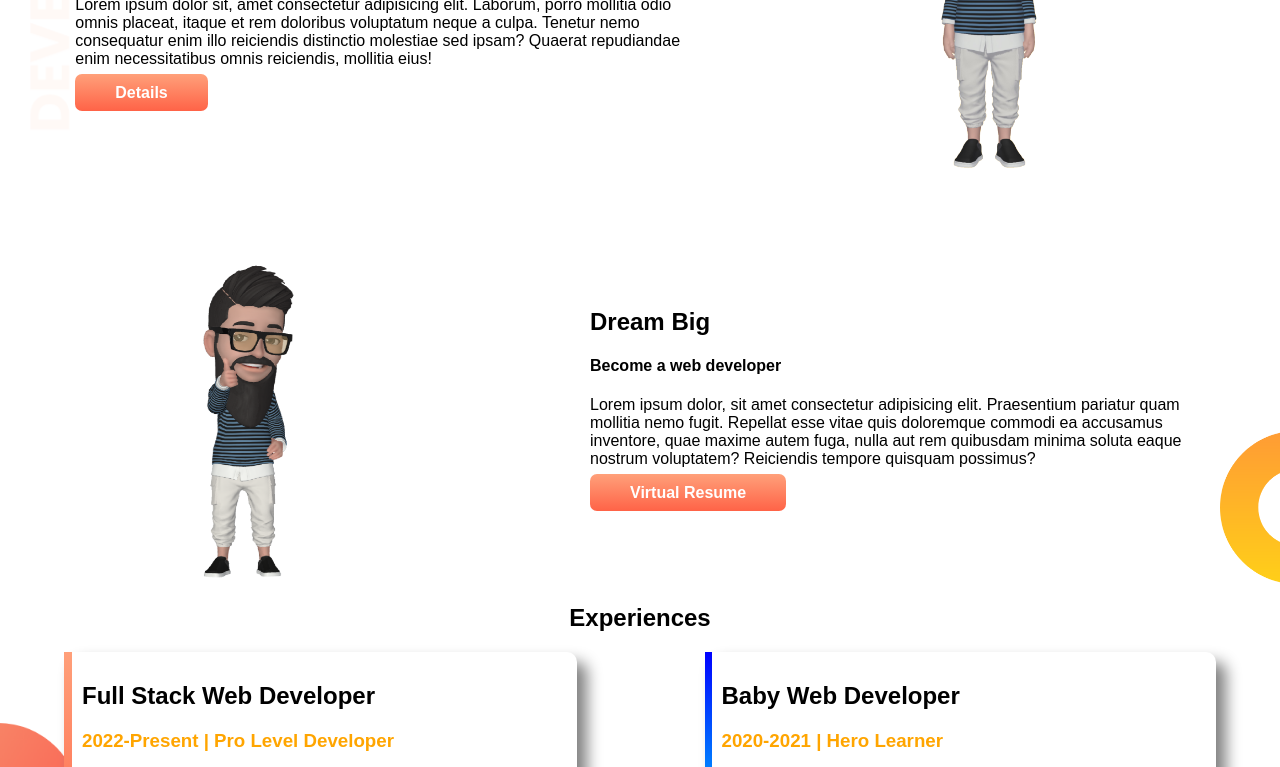
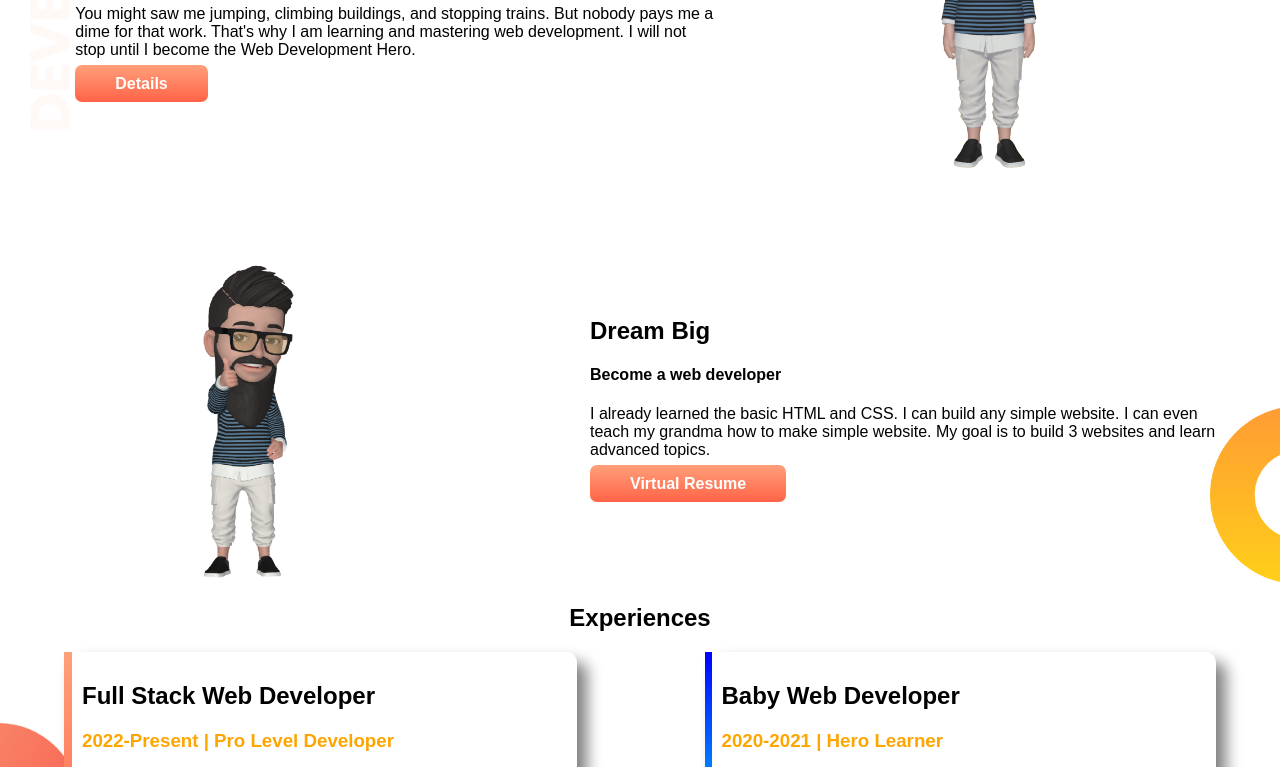
Before and after one commit to ahmadtarique/simple-portfolio, a plain HTML site: page index.html in a window 1280 px wide. Shown: the part 230-997 px from the top of the page. Drawn offline with Linux system fonts and the light colour scheme; a web font is replaced by a local one.

Commit message:
guided + practice test v1.1

```diff
--- a/index.html
+++ b/index.html
@@ -18,9 +18,9 @@
         <div class="half-width">
             <h2>Welcome To</h2>
             <h1><span class="orange" id="owner">Ahmad Tarique's</span> World</h1>
-            <p>Lorem ipsum dolor sit, amet consectetur adipisicing elit. Laborum, porro mollitia odio omnis placeat,
-                itaque et rem doloribus voluptatum neque a culpa. Tenetur nemo consequatur enim illo reiciendis
-                distinctio molestiae sed ipsam? Quaerat repudiandae enim necessitatibus omnis reiciendis, mollitia eius!
+            <p>You might saw me jumping, climbing buildings, and stopping trains. But nobody pays me a dime for that
+                work. That's why I am learning and mastering web development. I will not stop until I become the Web
+                Development Hero.
             </p>
             <a class="link-button" href="https://www.facebook.com/ahmad.tarique.bappy/" target="_blank">Details</a>
         </div>
@@ -37,9 +37,8 @@
         <div class="half-width">
             <h1>Dream Big</h1>
             <h4>Become a web developer</h4>
-            <p>Lorem ipsum dolor, sit amet consectetur adipisicing elit. Praesentium pariatur quam mollitia nemo fugit.
-                Repellat esse vitae quis doloremque commodi ea accusamus inventore, quae maxime autem fuga, nulla aut
-                rem quibusdam minima soluta eaque nostrum voluptatem? Reiciendis tempore quisquam possimus?
+            <p>I already learned the basic HTML and CSS. I can build any simple website. I can even teach my grandma how
+                to make simple website. My goal is to build 3 websites and learn advanced topics.
             </p>
             <a class="link-button" href="https://www.linkedin.com/in/ahmad-tarique/" target="_blank">Virtual Resume</a>
         </div>
--- a/style.css
+++ b/style.css
@@ -62,7 +62,7 @@ footer p{
 
 .dream-big{
     background-image: url("images/dream-bg.png");
-    background-size: 60px;
+    background-size: 70px;
     background-repeat: no-repeat;
     background-position: right ;
     background-position-y: bottom;
```
